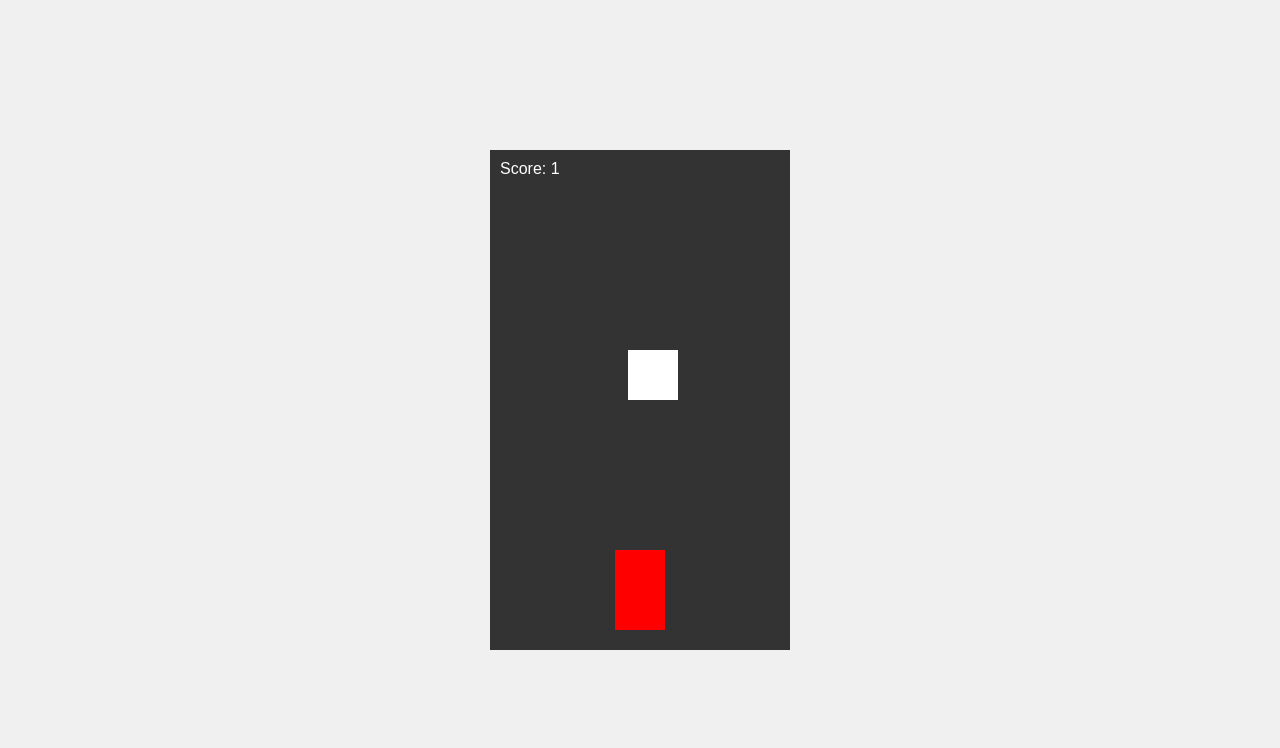
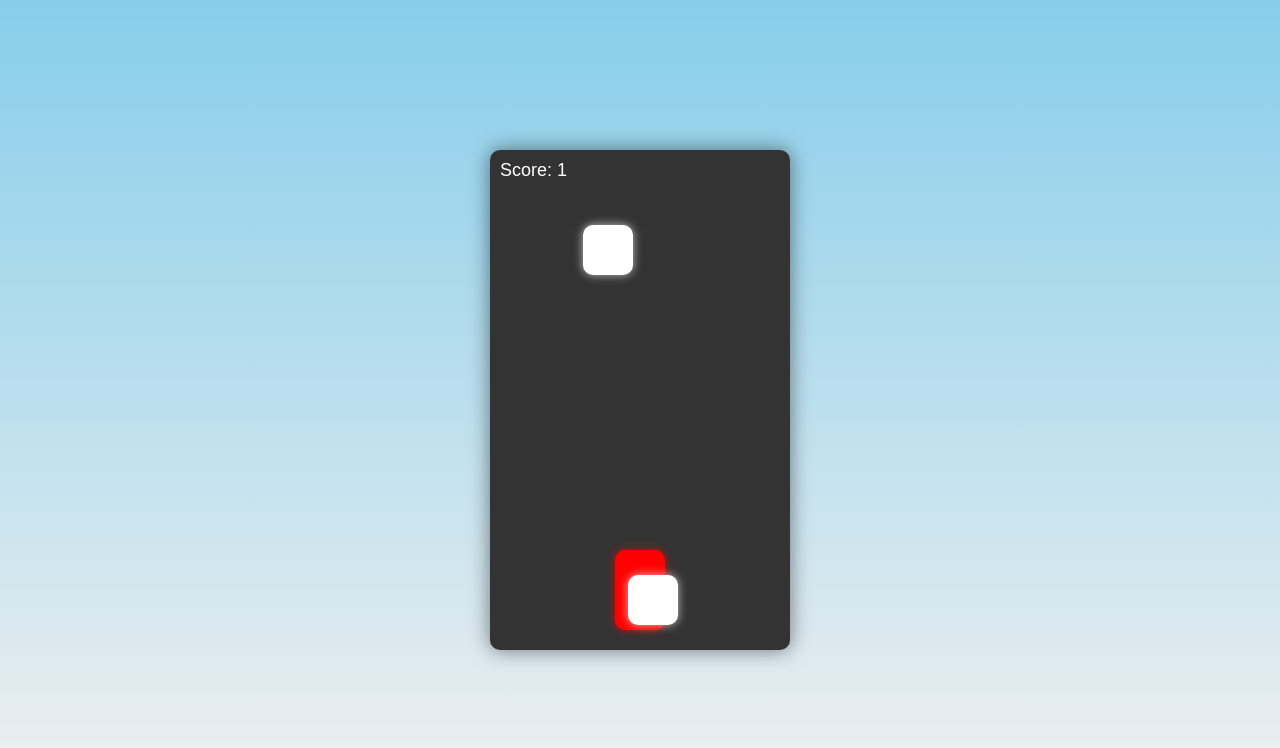
Before and after one commit to Nihal2011ok/Car-Rush, a plain HTML site: page index.html in a window 1280 px wide. Drawn offline with Linux system fonts and the light colour scheme.

Commit message:
improved interface

```diff
--- a/script.js
+++ b/script.js
@@ -4,14 +4,15 @@ const scoreElement = document.getElementById('score-value');
 
 let carPosition = 125;
 let score = 0;
+let gameInterval;
+let obstacleInterval;
 
 document.addEventListener('keydown', moveCar);
 
 function moveCar(e) {
     if (e.key === 'ArrowLeft' && carPosition > 0) {
         carPosition -= 10;
-    }
-    if (e.key === 'ArrowRight' && carPosition < 250) {
+    } else if (e.key === 'ArrowRight' && carPosition < 250) {
         carPosition += 10;
     }
     car.style.left = carPosition + 'px';
@@ -25,24 +26,37 @@ function createObstacle() {
 
     let obstaclePosition = -50;
     const moveObstacle = setInterval(() => {
+        obstaclePosition += 5;
+        obstacle.style.top = obstaclePosition + 'px';
+        if (
+            obstaclePosition > 420 &&
+            obstaclePosition < 500 &&
+            Math.abs(carPosition - parseInt(obstacle.style.left)) < 50
+        ) {
+            clearInterval(moveObstacle);
+            gameOver();
+        }
+
+
         if (obstaclePosition > 500) {
             clearInterval(moveObstacle);
             gameContainer.removeChild(obstacle);
             score++;
             scoreElement.textContent = score;
-        } else if (
-            obstaclePosition > 350 &&
-            obstaclePosition < 430 &&
-            Math.abs(carPosition - parseInt(obstacle.style.left)) < 50
-        ) {
-            clearInterval(moveObstacle);
-            alert('Game Over! Your score: ' + score);
-            location.reload();
-        } else {
-            obstaclePosition += 5;
-            obstacle.style.top = obstaclePosition + 'px';
         }
     }, 20);
 }
 
-setInterval(createObstacle, 2000);
+function startGame() {
+    score = 0;
+    scoreElement.textContent = score;
+    gameInterval = setInterval(createObstacle, 1500);
+}
+
+function gameOver() {
+    clearInterval(gameInterval);
+    alert('Game Over! Your score: ' + score);
+    location.reload();
+}
+
+startGame();
--- a/styles.css
+++ b/styles.css
@@ -5,7 +5,8 @@ body {
     justify-content: center;
     align-items: center;
     height: 100vh;
-    background-color: #f0f0f0;
+    background: linear-gradient(to bottom, #87CEEB, #f0f0f0);
+    font-family: Arial, sans-serif;
 }
 
 #game-container {
@@ -14,6 +15,8 @@ body {
     background-color: #333;
     position: relative;
     overflow: hidden;
+    border-radius: 10px;
+    box-shadow: 0 0 20px rgba(0, 0, 0, 0.5);
 }
 
 #car {
@@ -23,6 +26,8 @@ body {
     position: absolute;
     bottom: 20px;
     left: 125px;
+    border-radius: 10px;
+    box-shadow: 0 0 10px rgba(255, 0, 0, 0.7);
 }
 
 .obstacle {
@@ -31,6 +36,8 @@ body {
     background-color: white;
     position: absolute;
     top: -50px;
+    border-radius: 10px;
+    box-shadow: 0 0 10px rgba(255, 255, 255, 0.7);
 }
 
 #score {
@@ -38,5 +45,5 @@ body {
     top: 10px;
     left: 10px;
     color: white;
-    font-family: Arial, sans-serif;
+    font-size: 18px;
 }
```
Also changed, not shown: index.html (line endings or trailing spaces).
